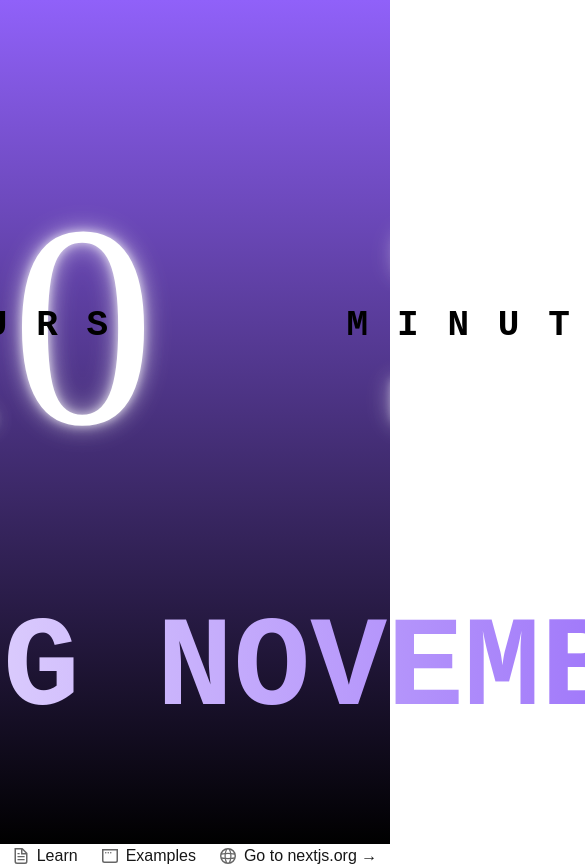
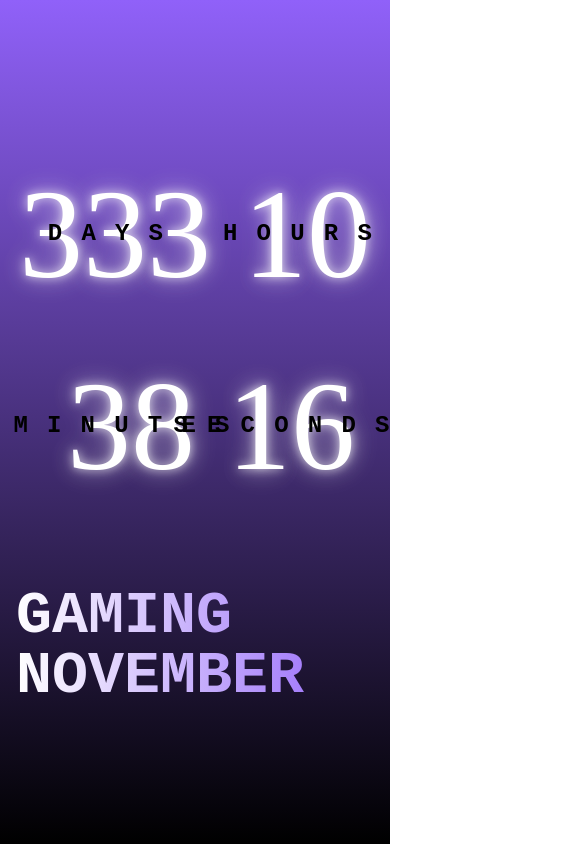
Before and after one commit to parvelmarv/gaming_november, a Next.js app: page / in a window 390 px wide. Shown: the top 868 px of the page, 585 px wide, since content can reach past the window. After the commit the page ends 844 px from the top, so only its background shows below. Built offline with nearby package versions, Linux system fonts and the light colour scheme.

Commit message:
Added medium-screens

```diff
--- a/app/page.tsx
+++ b/app/page.tsx
@@ -1,7 +1,7 @@
 'use client';
 
 import { useEffect, useState } from 'react';
-import Image from 'next/image';
+//import Image from 'next/image';
 
 export default function Home() {
 
@@ -44,35 +44,35 @@
     <div className="min-h-screen bg-gradient-to-b from-purple-500 to-black">
     <main className="flex flex-col items-center justify-center min-h-screen p-4">
       <div className="flex flex-col items-center justify-center gap-8">
-      <div className="flex space-x-56">
+      <div className="flex flex-wrap justify-center space-x-8 lg:space-x-56">
         <div className="flex flex-col items-center relative">
-        <div className="text-white text-[18rem] glow-effect font-alfa-slab">
+        <div className="text-white text-[8rem] lg:text-[18rem] glow-effect font-alfa-slab">
           {timeLeft.days}
         </div>
-        <span className="absolute top-1/2 left-1/2 transform -translate-x-1/2 -translate-y-1/2 text-black text-4xl font-roboto-mono font-bold tracking-ultra-wide">DAYS</span>
+        <span className="absolute top-1/2 left-1/2 transform -translate-x-1/2 -translate-y-1/2 text-black text-2xl lg:text-4xl font-roboto-mono font-bold tracking-ultra-wide">DAYS</span>
         </div>
         <div className="flex flex-col items-center relative">
-        <div className="text-white text-[18rem] glow-effect font-alfa-slab">
+        <div className="text-white text-[8rem] lg:text-[18rem] glow-effect font-alfa-slab">
           {timeLeft.hours}
         </div>
-        <span className="absolute top-1/2 left-1/2 transform -translate-x-1/2 -translate-y-1/2 text-black text-4xl font-roboto-mono font-bold tracking-ultra-wide">HOURS</span>
+        <span className="absolute top-1/2 left-1/2 transform -translate-x-1/2 -translate-y-1/2 text-black text-2xl lg:text-4xl font-roboto-mono font-bold tracking-ultra-wide">HOURS</span>
         </div>
         <div className="flex flex-col items-center relative">
-        <div className="text-white text-[18rem] glow-effect font-alfa-slab">
+        <div className="text-white text-[8rem] lg:text-[18rem] glow-effect font-alfa-slab">
           {timeLeft.minutes}
         </div>
-        <span className="absolute top-1/2 left-1/2 transform -translate-x-1/2 -translate-y-1/2 text-black text-4xl font-roboto-mono font-bold tracking-ultra-wide">MINUTES</span>
+        <span className="absolute top-1/2 left-1/2 transform -translate-x-1/2 -translate-y-1/2 text-black text-2xl lg:text-4xl font-roboto-mono font-bold tracking-ultra-wide">MINUTES</span>
         </div>
         <div className="flex flex-col items-center relative">
-        <div className="text-white text-[18rem] glow-effect font-alfa-slab">
+        <div className="text-white text-[8rem] lg:text-[18rem] glow-effect font-alfa-slab">
           {timeLeft.seconds}
         </div>
-        <span className="absolute top-1/2 left-1/2 transform -translate-x-1/2 -translate-y-1/2 text-black text-4xl font-roboto-mono font-bold tracking-ultra-wide">SECONDS</span>
+        <span className="absolute top-1/2 left-1/2 transform -translate-x-1/2 -translate-y-1/2 text-black text-2xl lg:text-4xl font-roboto-mono font-bold tracking-ultra-wide">SECONDS</span>
         </div>
       </div>
       <div className="flex flex-col items-center">
       </div>
-      <h1 className="text-9xl font-bold font-roboto-mono bg-clip-text text-transparent bg-gradient-to-r from-white to-purple-500">GAMING NOVEMBER</h1>
+      <h1 className="text-6xl lg:text-9xl font-bold font-roboto-mono bg-clip-text text-transparent bg-gradient-to-r from-white to-purple-500">GAMING NOVEMBER</h1>
       </div>
     </main>
     </div>
@@ -84,53 +84,6 @@
       font-family: 'Roboto Mono', monospace;
     }
     `}</style>
-    <footer className="row-start-3 flex gap-6 flex-wrap items-center justify-center">
-    <a
-      className="flex items-center gap-2 hover:underline hover:underline-offset-4"
-      href="https://nextjs.org/learn?utm_source=create-next-app&utm_medium=appdir-template-tw&utm_campaign=create-next-app"
-      target="_blank"
-      rel="noopener noreferrer"
-    >
-      <Image
-      aria-hidden
-      src="/file.svg"
-      alt="File icon"
-      width={16}
-      height={16}
-      />
-      Learn
-    </a>
-    <a
-      className="flex items-center gap-2 hover:underline hover:underline-offset-4"
-      href="https://vercel.com/templates?framework=next.js&utm_source=create-next-app&utm_medium=appdir-template-tw&utm_campaign=create-next-app"
-      target="_blank"
-      rel="noopener noreferrer"
-    >
-      <Image
-      aria-hidden
-      src="/window.svg"
-      alt="Window icon"
-      width={16}
-      height={16}
-      />
-      Examples
-    </a>
-    <a
-      className="flex items-center gap-2 hover:underline hover:underline-offset-4"
-      href="https://nextjs.org?utm_source=create-next-app&utm_medium=appdir-template-tw&utm_campaign=create-next-app"
-      target="_blank"
-      rel="noopener noreferrer"
-    >
-      <Image
-      aria-hidden
-      src="/globe.svg"
-      alt="Globe icon"
-      width={16}
-      height={16}
-      />
-      Go to nextjs.org →
-    </a>
-    </footer>
   </div>
   );
 }
```
